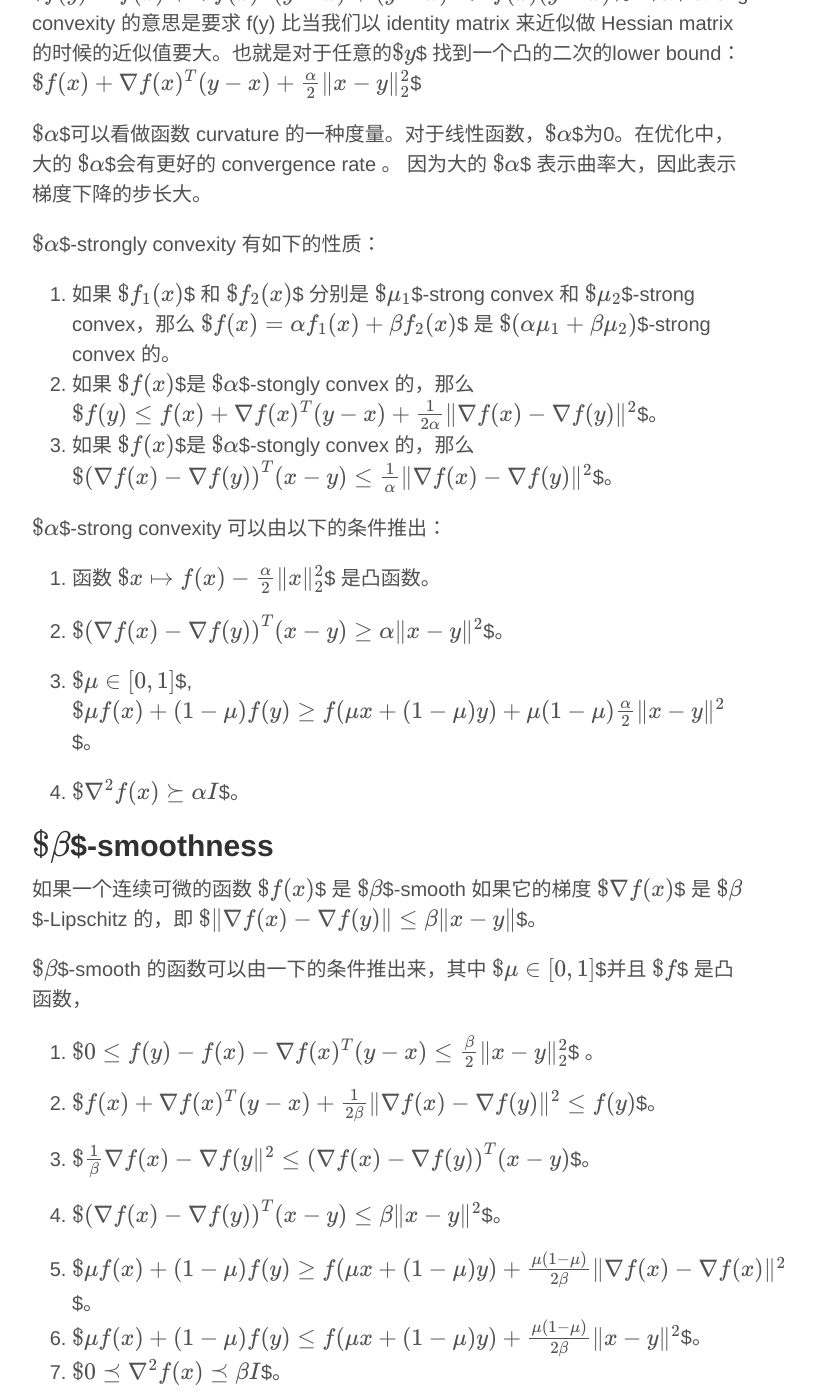
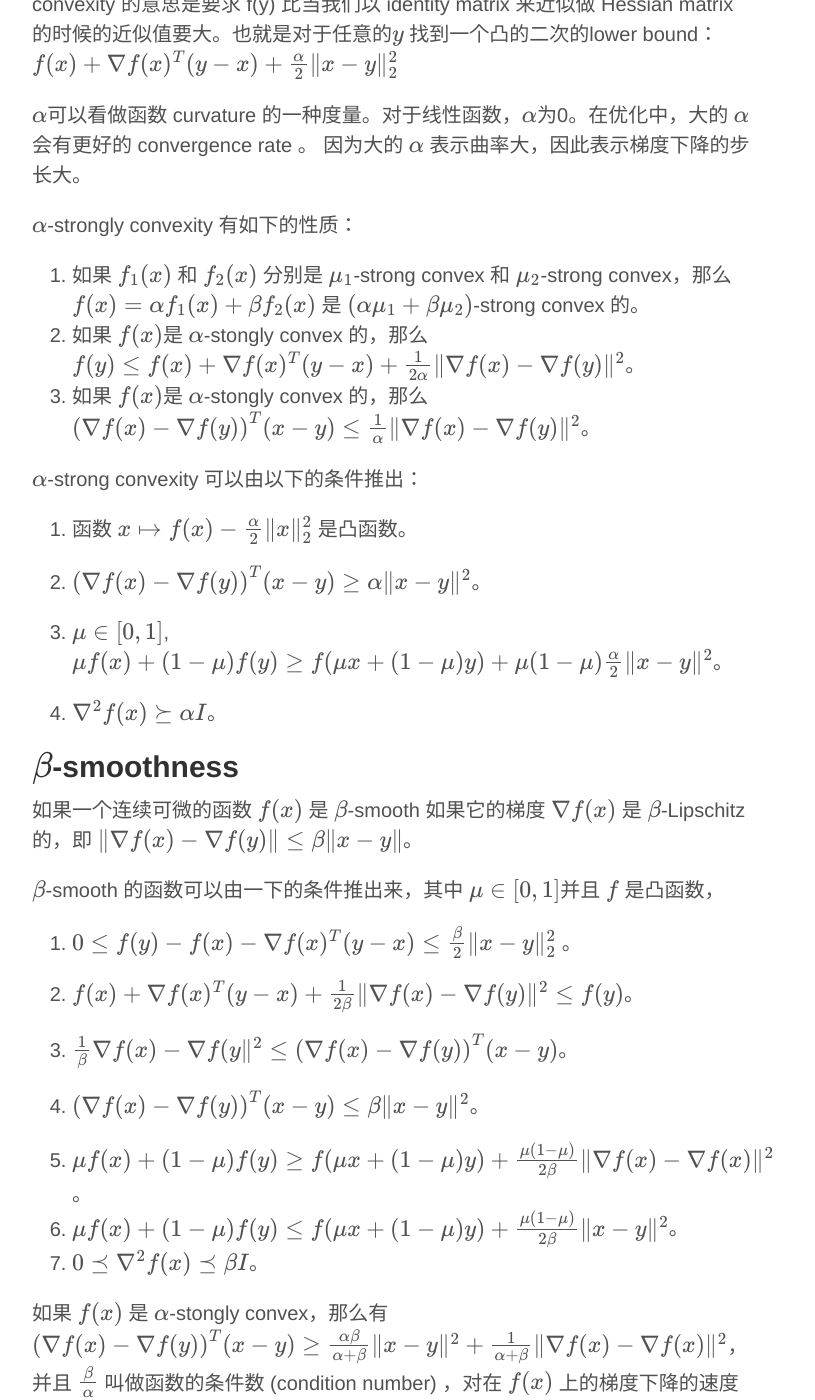
Before and after one commit to bjsc/cswhjiang.github.io, a Jekyll site: the page built from _posts/2015-04-08-strong-convexity-and-smoothness.md, in a window 1280 px wide and 1400 px high, scrolled down 739 px. Shown: the whole window, without its empty margins (248-1063 px from the left). Built offline with Jekyll 4.4.1, drawn with Linux system fonts in a browser that asks for light colours; formulas are drawn with MathJax 3; comment, search, counter and statistics services are not loaded; some of the changed text lies outside the part shown.

Commit message:
convexity and smoothness

```diff
--- a/_posts/2015-04-08-strong-convexity-and-smoothness.md
+++ b/_posts/2015-04-08-strong-convexity-and-smoothness.md
@@ -1,55 +1,56 @@
 ---
 layout: post
-title: $$$ \alpha$$$-stong Convexity and  $$$ \beta$$$-Smoothness
+title: $$ \alpha$$-stong Convexity and  $$ \beta$$-Smoothness
 comments: True
 ---
 
 函数自身的性质对 convergence rate 有很大的影响，优化中主要用以下的两种度量来刻画函数的性质。
 
-## $$$ \alpha$$$-strong Convexity
-一个函数 $$$ f: \mathcal{X} \mapsto \mathbb{R} $$$ 是 $$$ \alpha$$$-strong convex 需要满足以下的条件：
+## $$ \alpha$$-strong Convexity
+
+一个函数 $$ f: \mathcal{X} \mapsto \mathbb{R} $$ 是 $$ \alpha$$-strong convex 需要满足以下的条件：
 $$
 f(x) - f(y) \leq \nabla f(x)^T(x-y) - \frac{\alpha}{2}\|x-y\|_2^2
 $$
-其实此定义对不可微分的函数也成立，只要把导数换成 subgradient。$$$f(y) $$$在 $$$ x$$$出的二阶近似为 $$$ f(y) \approx f(x) + \nabla f(x)^T(y-x) + (y-x)^T\nabla^2f(x)(y-x)$$$。 $$$ \alpha$$$-strong convexity 的意思是要求 f(y) 比当我们以 identity matrix 来近似做 Hessian matrix 的时候的近似值要大。也就是对于任意的$$$y$$$ 找到一个凸的二次的lower bound： $$$ f(x)  + \nabla f(x)^T(y-x) + \frac{\alpha}{2}\|x-y\|_2^2 $$$
+其实此定义对不可微分的函数也成立，只要把导数换成 subgradient。$$f(y) $$在 $$ x$$出的二阶近似为 $$ f(y) \approx f(x) + \nabla f(x)^T(y-x) + (y-x)^T\nabla^2f(x)(y-x)$$。 $$ \alpha$$-strong convexity 的意思是要求 f(y) 比当我们以 identity matrix 来近似做 Hessian matrix 的时候的近似值要大。也就是对于任意的$$y$$ 找到一个凸的二次的lower bound： $$ f(x)  + \nabla f(x)^T(y-x) + \frac{\alpha}{2}\|x-y\|_2^2 $$
 
-$$$\alpha$$$可以看做函数 curvature 的一种度量。对于线性函数，$$$\alpha$$$为0。在优化中，大的 $$$ \alpha$$$会有更好的 convergence rate 。 因为大的 $$$ \alpha$$$ 表示曲率大，因此表示梯度下降的步长大。
+$$\alpha$$可以看做函数 curvature 的一种度量。对于线性函数，$$\alpha$$为0。在优化中，大的 $$ \alpha$$会有更好的 convergence rate 。 因为大的 $$ \alpha$$ 表示曲率大，因此表示梯度下降的步长大。
 
 
-$$$\alpha$$$-strongly convexity 有如下的性质：
-1. 如果 $$$ f_1(x)$$$ 和 $$$ f_2(x)$$$ 分别是 $$$ \mu_{1}$$$-strong convex 和 $$$ \mu_{2}$$$-strong convex，那么 $$$ f(x) = \alpha f_1(x) + \beta f_2(x)$$$ 是 $$$ (\alpha \mu_1 + \beta \mu_2)$$$-strong convex 的。
-2. 如果 $$$ f(x) $$$是 $$$ \alpha$$$-stongly convex 的，那么 $$$ f(y) \leq f(x) + \nabla f(x)^T(y-x) + \frac{1}{2\alpha} \|\nabla f(x) - \nabla f(y)\|^2 $$$。
-3. 如果 $$$ f(x) $$$是 $$$ \alpha$$$-stongly convex 的，那么 $$$\left(\nabla f(x) - \nabla f(y)\right)^T(x-y) \leq \frac{1}{\alpha} \|\nabla f(x) - \nabla f(y)\|^2$$$。
+$$\alpha$$-strongly convexity 有如下的性质：
+1. 如果 $$ f_1(x)$$ 和 $$ f_2(x)$$ 分别是 $$ \mu_{1}$$-strong convex 和 $$ \mu_{2}$$-strong convex，那么 $$ f(x) = \alpha f_1(x) + \beta f_2(x)$$ 是 $$ (\alpha \mu_1 + \beta \mu_2)$$-strong convex 的。
+2. 如果 $$ f(x) $$是 $$ \alpha$$-stongly convex 的，那么 $$ f(y) \leq f(x) + \nabla f(x)^T(y-x) + \frac{1}{2\alpha} \|\nabla f(x) - \nabla f(y)\|^2 $$。
+3. 如果 $$ f(x) $$是 $$ \alpha$$-stongly convex 的，那么 $$\left(\nabla f(x) - \nabla f(y)\right)^T(x-y) \leq \frac{1}{\alpha} \|\nabla f(x) - \nabla f(y)\|^2$$。
 
-$$$\alpha$$$-strong convexity 可以由以下的条件推出：
+$$\alpha$$-strong convexity 可以由以下的条件推出：
 
-1. 函数 $$$ x \mapsto f(x) - \frac{\alpha}{2}\|x\|_2^2$$$  是凸函数。
+1. 函数 $$ x \mapsto f(x) - \frac{\alpha}{2}\|x\|_2^2$$  是凸函数。
 
-2. $$$ \left(\nabla f(x) - \nabla f(y)\right)^T(x-y) \geq \alpha \|x-y\|^2 $$$。
+2. $$ \left(\nabla f(x) - \nabla f(y)\right)^T(x-y) \geq \alpha \|x-y\|^2 $$。
 
-3. $$$ \mu \in [0,1]$$$, $$$ \mu f(x) + (1-\mu) f(y) \geq f(\mu x + (1-\mu)y) + \mu (1-\mu) \frac{\alpha}{2} \|x-y\|^2$$$。
+3. $$ \mu \in [0,1]$$, $$ \mu f(x) + (1-\mu) f(y) \geq f(\mu x + (1-\mu)y) + \mu (1-\mu) \frac{\alpha}{2} \|x-y\|^2$$。
 
-4. $$$\nabla^2 f(x) \succeq \alpha I$$$。
+4. $$\nabla^2 f(x) \succeq \alpha I$$。
 
 
-## $$$ \beta$$$-smoothness
-如果一个连续可微的函数 $$$ f(x)$$$  是 $$$ \beta$$$-smooth 如果它的梯度 $$$ \nabla f(x)$$$ 是 $$$ \beta$$$-Lipschitz 的，即 $$$ \|\nabla f(x) - \nabla f(y)\| \leq \beta \|x -y\|$$$。
+## $$ \beta$$-smoothness
+如果一个连续可微的函数 $$ f(x)$$  是 $$ \beta$$-smooth 如果它的梯度 $$ \nabla f(x)$$ 是 $$ \beta$$-Lipschitz 的，即 $$ \|\nabla f(x) - \nabla f(y)\| \leq \beta \|x -y\|$$。
 
-$$$ \beta$$$-smooth 的函数可以由一下的条件推出来，其中 $$$ \mu \in [0, 1]$$$并且 $$$f$$$ 是凸函数，
-1. $$$ 0 \leq f(y) - f(x) - \nabla f(x)^T (y-x) \leq \frac{\beta}{2} \|x-y\|_2^2$$$ 。
+$$ \beta$$-smooth 的函数可以由一下的条件推出来，其中 $$ \mu \in [0, 1]$$并且 $$f$$ 是凸函数，
+1. $$ 0 \leq f(y) - f(x) - \nabla f(x)^T (y-x) \leq \frac{\beta}{2} \|x-y\|_2^2$$ 。
 
-2. $$$ f(x) + \nabla f(x)^T (y-x) + \frac{1}{2\beta}\|\nabla f(x) - \nabla f(y)\|^2 \leq f(y)$$$。
+2. $$ f(x) + \nabla f(x)^T (y-x) + \frac{1}{2\beta}\|\nabla f(x) - \nabla f(y)\|^2 \leq f(y)$$。
 
-3. $$$\frac{1}{\beta} \nabla f(x) - \nabla f(y\|^2 \leq \left(\nabla f(x) - \nabla f(y)\right)^T(x-y)$$$。
+3. $$\frac{1}{\beta} \nabla f(x) - \nabla f(y\|^2 \leq \left(\nabla f(x) - \nabla f(y)\right)^T(x-y)$$。
 
-4. $$$\left(\nabla f(x) - \nabla f(y)\right)^T(x-y) \leq \beta \|x-y\|^2$$$。
+4. $$\left(\nabla f(x) - \nabla f(y)\right)^T(x-y) \leq \beta \|x-y\|^2$$。
 
-5. $$$\mu f(x) + (1-\mu)f(y) \geq f(\mu x + (1-\mu)y) + \frac{\mu(1-\mu)}{2\beta} \| \nabla f(x) - \nabla f(x)\|^2 $$$。
-6. $$$\mu f(x) + (1-\mu)f(y) \leq f(\mu x + (1-\mu)y) + \frac{\mu(1-\mu)}{2\beta} \| x-y\|^2  $$$。
-7. $$$ 0 \preceq \nabla^2f(x)\preceq \beta I $$$。
+5. $$\mu f(x) + (1-\mu)f(y) \geq f(\mu x + (1-\mu)y) + \frac{\mu(1-\mu)}{2\beta} \| \nabla f(x) - \nabla f(x)\|^2 $$。
+6. $$\mu f(x) + (1-\mu)f(y) \leq f(\mu x + (1-\mu)y) + \frac{\mu(1-\mu)}{2\beta} \| x-y\|^2  $$。
+7. $$ 0 \preceq \nabla^2f(x)\preceq \beta I $$。
 
 
-如果 $$$f(x) $$$ 是 $$$ \alpha$$$-stongly convex，那么有 $$$ \left(\nabla f(x) - \nabla f(y)\right)^T(x-y) \geq \frac{\alpha\beta}{\alpha + \beta} \|x-y\|^2 + \frac{1}{\alpha + \beta} \| \nabla f(x) - \nabla f(x)\|^2$$$， 并且 $$$\frac{\beta}{\alpha} $$$ 叫做函数的条件数 (condition number) ，对在 $$$ f(x)$$$ 上的梯度下降的速度有很大影响。
+如果 $$f(x) $$ 是 $$ \alpha$$-stongly convex，那么有 $$ \left(\nabla f(x) - \nabla f(y)\right)^T(x-y) \geq \frac{\alpha\beta}{\alpha + \beta} \|x-y\|^2 + \frac{1}{\alpha + \beta} \| \nabla f(x) - \nabla f(x)\|^2$$， 并且 $$\frac{\beta}{\alpha} $$ 叫做函数的条件数 (condition number) ，对在 $$ f(x)$$ 上的梯度下降的速度有很大影响。
 
 
 
```
